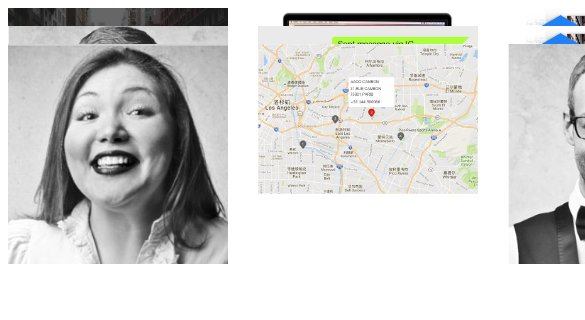
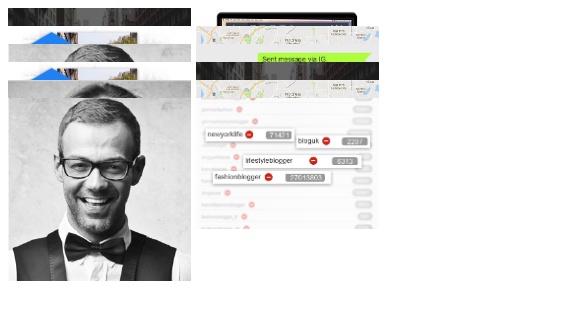
Before and after one commit to Iris88zjm/masonry, a website: page index.html in a window 390 px wide. Shown: the top 320 px of the page, 585 px wide, since content can reach past the window. Drawn offline with Linux system fonts and the light colour scheme.

Commit message:
modify css

```diff
--- a/index.html
+++ b/index.html
@@ -2,25 +2,33 @@
 <html lang="en">
 <head>
   <meta charset="UTF-8">
-  <title>Document</title>
+  <meta name="viewport" content="width=device-width,height=device-height,inital-scale=1.0,maximum-scale=1.0,user-scalable=no;" />
+  <title>masonry</title>
   <script src="js/jquery/dist/jquery.min.js"></script>
   <script src="js/underscore/underscore.js"></script>
   <script src="js/masonry/dist/masonry.pkgd.min.js"></script>
   <script src="js/main.js"></script>
   <style type="text/css">
-    .wrapper { width:1000px; margin:0 auto; }
-    .grid { position: relative; }
-    .grid-item { width: 25%; float: left; }
-    .grid-item img { width: 220px; }
+    .wrapper { max-width: 1000px; width: 100%;  margin: 0 auto; }
+    .grid { width: 100%; }
+    .grid-item { width: 24.5%; float: left; }
+    .grid-item img { width: 100%; }
     .grid-item p { padding: 5px 0px; width:200px; font-size: 12px; text-align: center; color: #333; }
     .gallery { display: none; }
     .gallery.active { display: block; }
-    .gallery .info-show { display: none; z-index: 3; position: fixed; left: 50%; top: 200px; width: 400px; margin-left: -200px; padding: 40px; background: #fff; }
+    .gallery .info-show { display: none; z-index: 3; position: fixed; left: 50%; top: 200px; width: 400px; margin-left: -240px; padding: 40px; background: #fff; }
     .gallery.active .info-show { display: block; }
     .btn-close { position: absolute; right: 0; top: 0; padding: 10px; font-size: 20px; line-height: 20px; cursor: pointer; }
     .info-show img { width: 220px; }
     .gallery .show-overlay { display: none; z-index: 2; position: fixed; left: 0; top: 0; width: 100%; height: 100%; opacity: 0.5; background: #000; }
     .gallery.active .show-overlay { display: block; }
+    @media all and (max-width: 800px) {
+      .grid-item { width: 32.8%; }
+    }
+    @media all and (max-width: 580px) {
+      .grid-item { width: 49%; }
+    }
+
   </style>
 </head>
 <body>
--- a/js/main.js
+++ b/js/main.js
@@ -19,7 +19,7 @@
     });
     $('.grid').masonry({
       itemSelector: '.grid-item',
-      columnWidth: 5
+      gutter: 5
     });
     var gallery = _.template($('#gallery').html());
     $('.grid').on('click', '.grid-item', function(){
```
